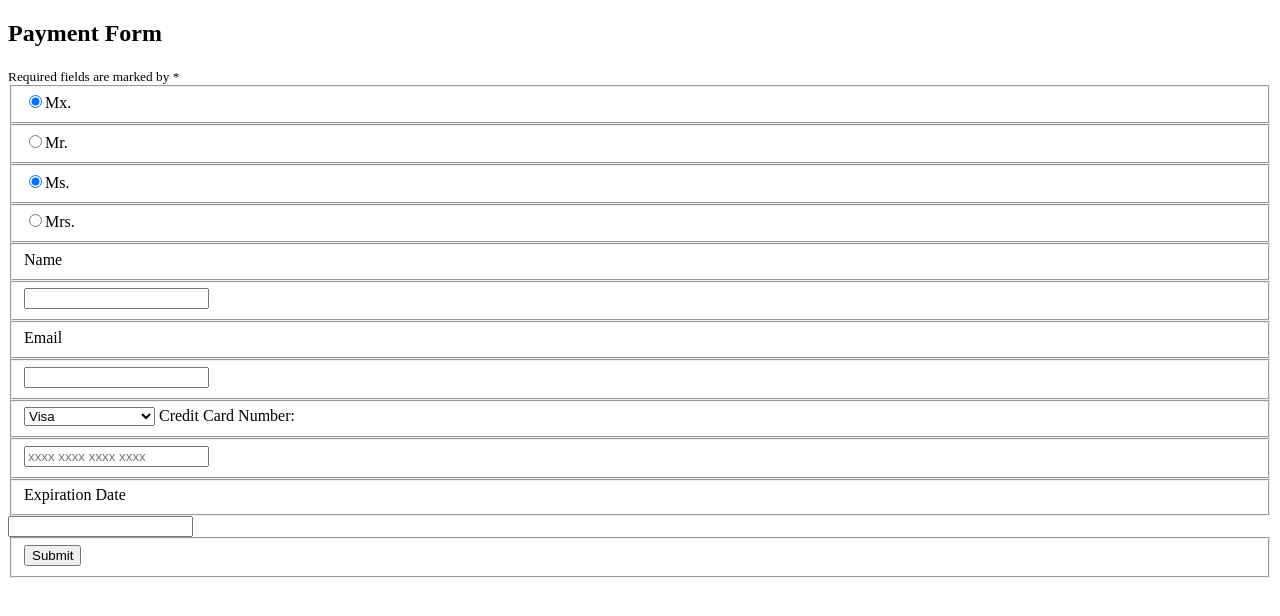
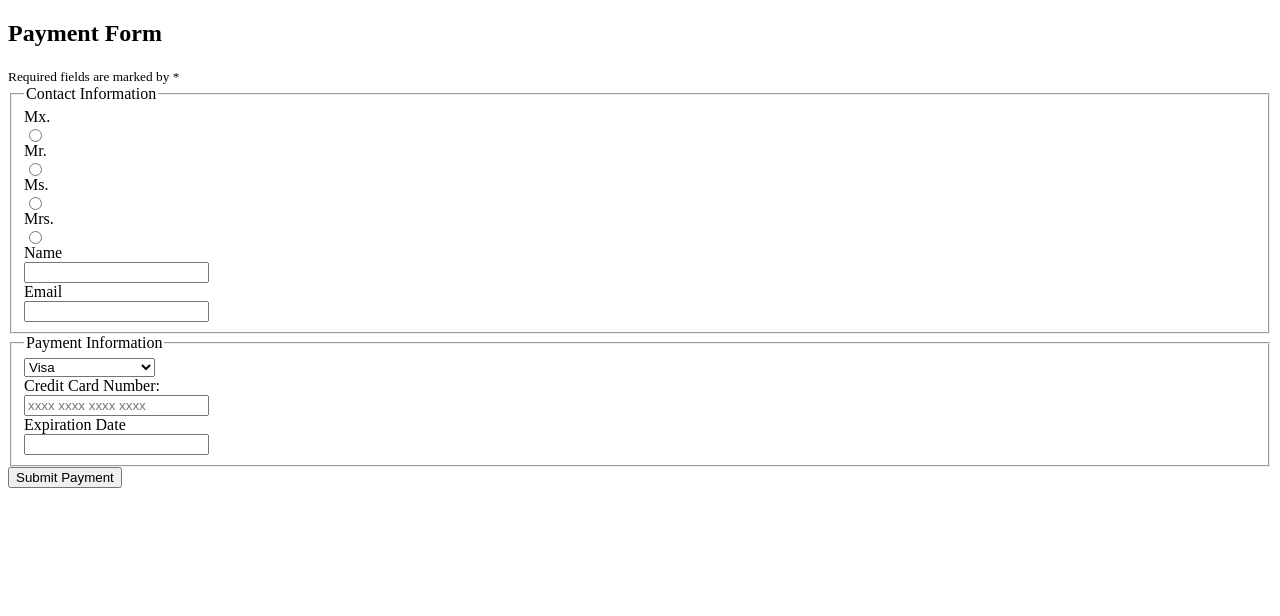
Before and after one commit to 10-6-pursuit/lab-intro-to-forms, a website: page index.html in a window 1280 px wide. Drawn offline with Linux system fonts and the light colour scheme.

Commit message:
working changes to the html page

```diff
--- a/index.html
+++ b/index.html
@@ -4,6 +4,7 @@
 <title>Payment Form></Form></title>
 <meta name="description" content="Our first page">
 <meta name="keywords" content="html tutorial template">
+<link rel="stylesheet" href="style.css">
 </head>
 <h2>Payment Form</h2>
 <body>
@@ -16,52 +17,30 @@
 
 
     <fieldset>
-     <input type="radio" checked>Mx.</input>
-    </fieldset>
+    <legend>Contact Information</legend>
+    <label for="Mr.">Mx.</label>
+     <input type="radio" id="Mr."></input>
 
-    <fieldset>
-     <input type="radio">Mr.</input>
-    </fieldset>
+    <label for="Mr.">Mr.</label>
+     <input type="radio"></input>
 
-    <fieldset>
-    <input type="radio" checked>Ms.</input>
-    </fieldset>
+    <label for="Mr.">Ms.</label>
+     <input type="radio"></input>
 
-    <fieldset>
-    <input type="radio">Mrs.</input>
-    </fieldset>
-
-
-
-
-    <fieldset>
+    <label for="Mr.">Mrs.</label>
+     <input type="radio"></input>
 
     <label for="Name">Name</label>
-
-    </fieldset>
-
-
-    <fieldset>
-
     <input id="name"></input>
 
-    </fieldset>
+    <label for="Email">Email</label>
+    <input id="email"></input>
 
-
-
-    <fieldset>
-
-    <label for="Email">Email</label>
 
     </fieldset>
 
 <fieldset>
-
-    <input id="email"></input>
-
-    </fieldset>
-
-<fieldset>
+    <legend>Payment Information</legend>
     <select>
     <option value="visa">Visa</option>
     <option value="mastercard">Mastercard</option>
@@ -70,30 +49,25 @@
     </select>
 
 <label for="Credit Card Number">Credit Card Number:</label>
-</fieldset>
+    <input id="telNo" name="telNo" type="tel" placeholder="xxxx xxxx xxxx xxxx" >
 
-<fieldset>
 
-    <input id="telNo" name="telNo" type="tel" placeholder="xxxx xxxx xxxx xxxx" >
+
+
+
+
+ <label for="Expiration Date">Expiration Date</label>
+
+
+ <input type="text" id="expiration-date"/>
+
+
+
+
 
 </fieldset>
 
-
-<fieldset>
-
- <label for="Expiration Date">Expiration Date</label>
-</fieldset>
-
- <input type="text" id="expiration-date"/>
-
-  </fieldset>
-
-
-    <fieldset>
-
-        <input type="Submit"></input>
-
-    </fieldset>
+<button>Submit Payment</button>
 
 </form>
 
--- /dev/null
+++ b/style.css
@@ -0,0 +1,3 @@
+fieldset * {
+    display: block;
+}
```
Lines whose indentation alone changed are shown as unchanged.
